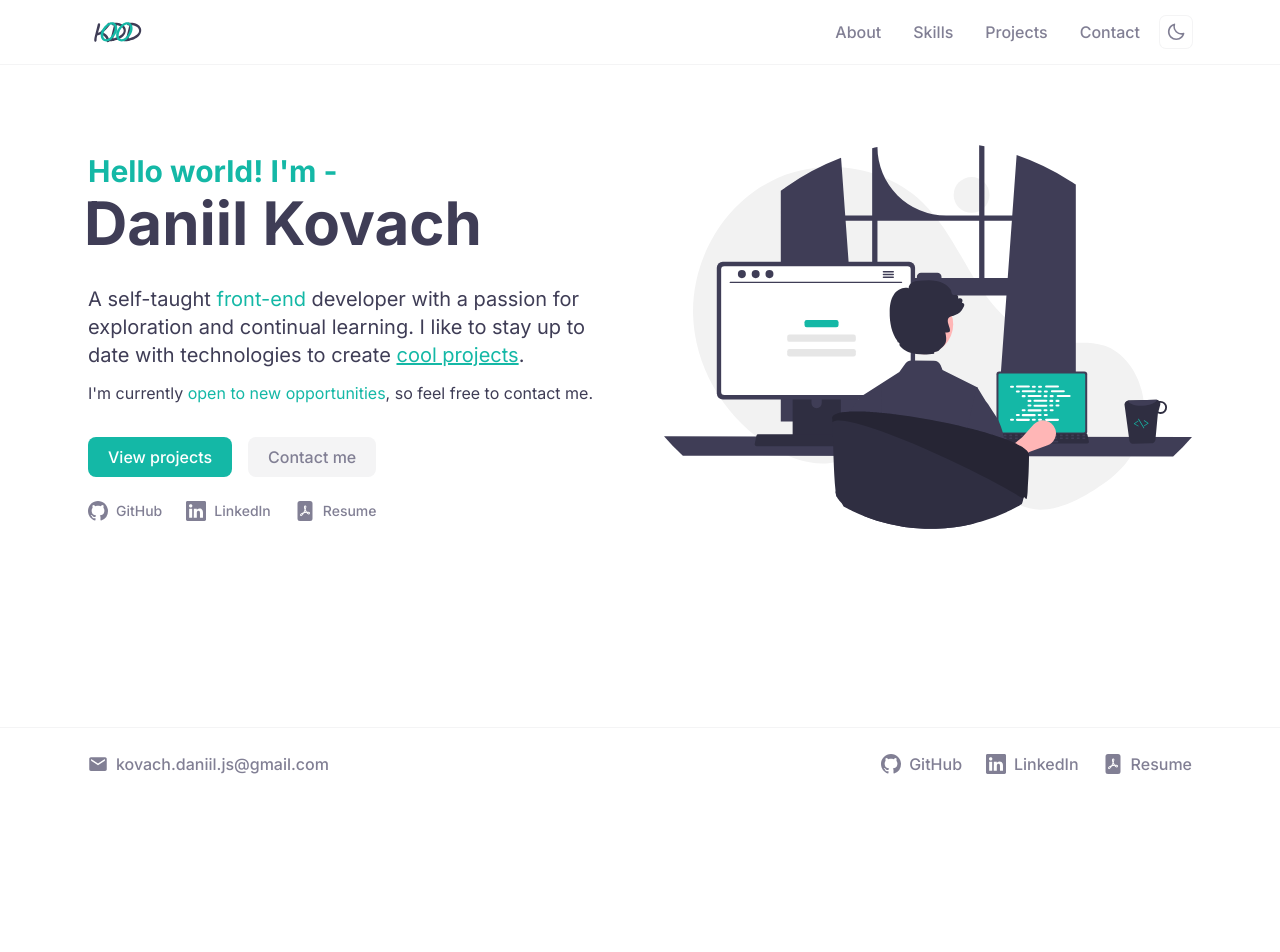
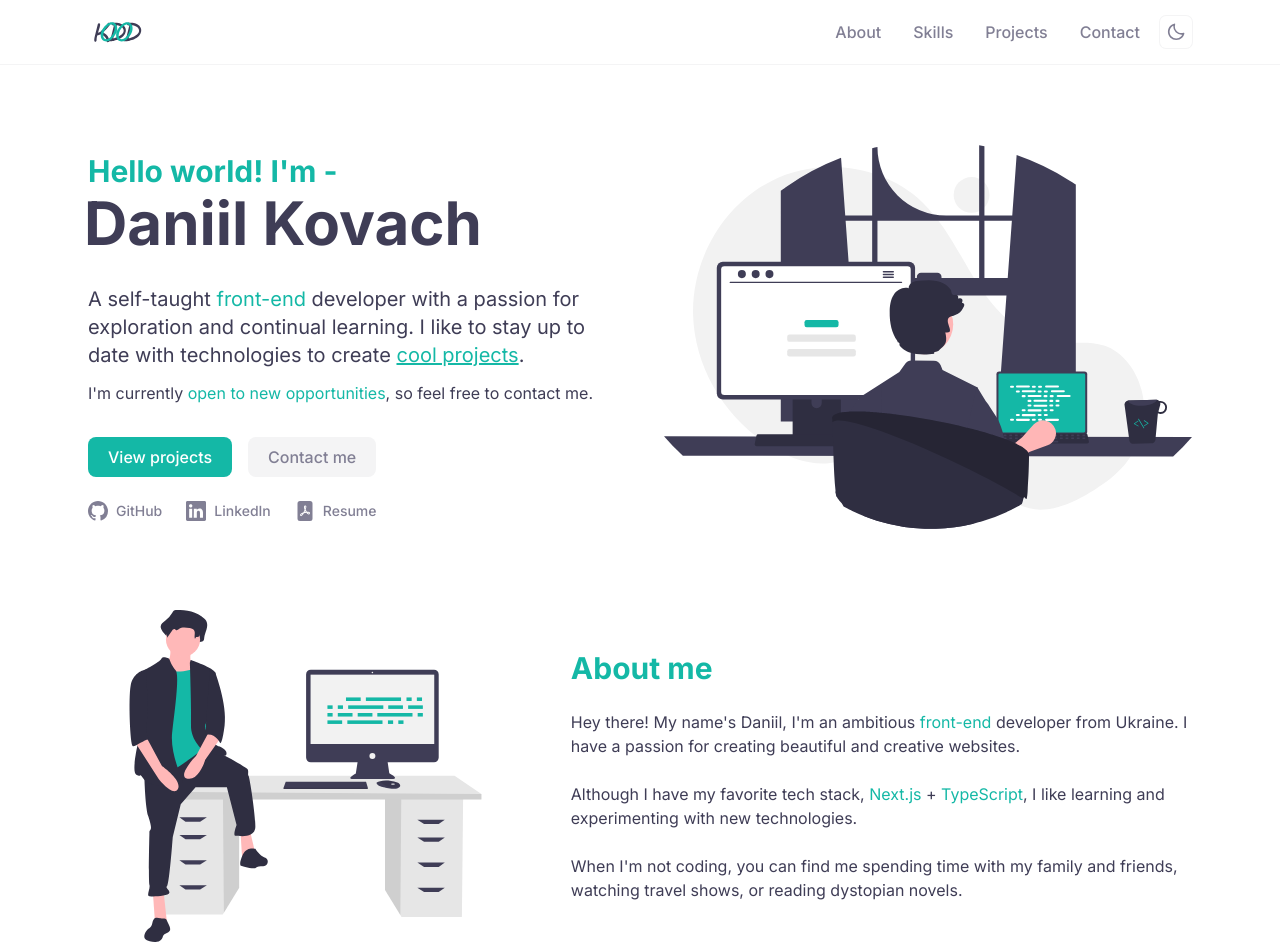
Before and after one commit to alihussain575/portfolio-xavier, a Next.js app: page / in a window 1280 px wide. Shown: the top 952 px of the page. Before the commit the page ends 800 px from the top, so only its background shows below. Built offline with nearby package versions, Linux system fonts and the light colour scheme.

Commit message:
added about section

```diff
--- /dev/null
+++ b/src/components/About.tsx
@@ -0,0 +1,32 @@
+import Image from "next/image";
+import aboutImage from "../assets/about.svg";
+import FlexSection from "./FlexSection";
+import FlexSectionImage from "./FlexSectionImage";
+import FlexSectionText from "./FlexSectionText";
+
+const About = () => (
+	<FlexSection>
+		<FlexSectionImage>
+			<Image src={aboutImage} layout="fill" alt="about" />
+		</FlexSectionImage>
+		<FlexSectionText className="sectionText">
+			<h2 className="h2">About me</h2>
+			<p className="p">
+				Hey there! My name's Daniil, I'm an ambitious{" "}
+				<span className="accent">front-end</span> developer from Ukraine. I have a
+				passion for creating beautiful and creative websites.
+				<br />
+				<br /> Although I have my favorite tech stack,{" "}
+				<span className="accent">Next.js</span> +{" "}
+				<span className="accent">TypeScript</span>, I like learning and
+				experimenting with new technologies.
+				<br />
+				<br />
+				When I'm not coding, you can find me spending time with my family and
+				friends, watching travel shows, or reading dystopian novels.
+			</p>
+		</FlexSectionText>
+	</FlexSection>
+);
+
+export default About;
--- a/src/pages/index.tsx
+++ b/src/pages/index.tsx
@@ -1,9 +1,11 @@
 import type { NextPage } from "next";
+import About from "../components/About";
 import Intro from "../components/Intro";
 
 const Home: NextPage = () => (
 	<>
 		<Intro />
+		<About />
 	</>
 );
 
```
Also changed, not shown: src/assets/about.svg (added).
